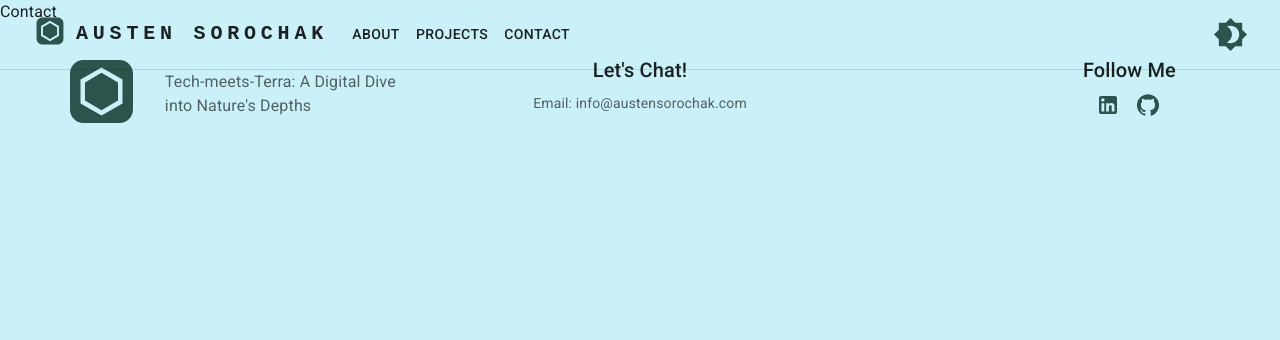
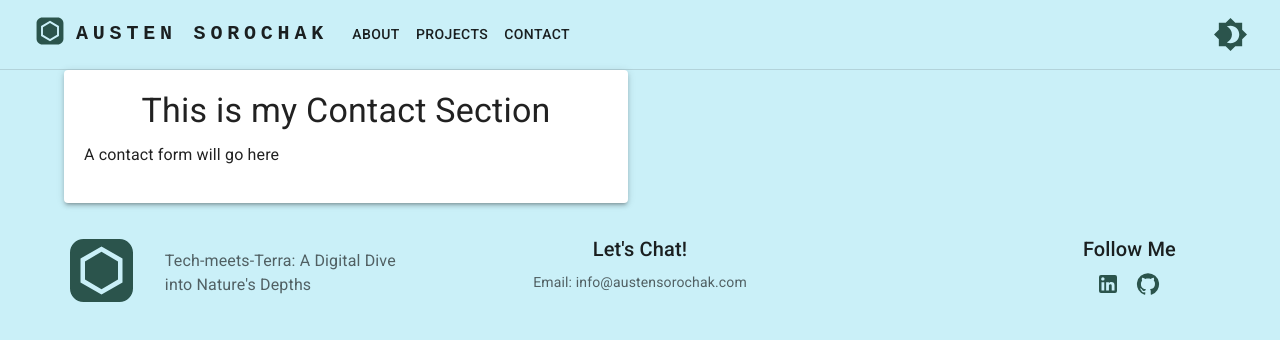
Before and after one commit to sorochak/portfolio-website, a React (Create React App) app: page /contact in a window 1280 px wide. Shown: the top 340 px of the page. Built offline with nearby package versions, Linux system fonts and the light colour scheme.

Commit message:
update projects and contacts

```diff
--- a/src/components/Header.jsx
+++ b/src/components/Header.jsx
@@ -71,7 +71,7 @@ const Header = () => {
 
   return (
     <AppBar
-      position="absolute"
+      position={isHomePage ? "absolute" : "relative"}
       // Set the shadow depth to zero, making the AppBar flat without shadows.
       elevation={0}
       style={{
--- a/src/pages/Contact.jsx
+++ b/src/pages/Contact.jsx
@@ -1,9 +1,24 @@
-import { Box, Typography } from "@mui/material";
+import { Box, Typography, Container, Grid, Paper } from "@mui/material";
 
 const Contact = () => {
   return (
     <Box>
-      <Typography>Contact</Typography>
+      <Container maxWidth="lg">
+      <Grid container spacing={3}>
+        <Grid item xs={12} md={6}>
+          <Paper id="about-section" elevation={3} style={{ padding: '20px' }}>
+            <Box display="flex" flexDirection="column" alignItems="center">
+              <Typography variant="h4" gutterBottom>
+                This is my Contact Section
+              </Typography>
+            </Box>
+            <Typography variant="body1" sx={{ mb: 2 }}>
+            A contact form will go here
+            </Typography>
+          </Paper>
+        </Grid>
+      </Grid>
+    </Container>
     </Box>
   );
 };
--- a/src/pages/Projects.jsx
+++ b/src/pages/Projects.jsx
@@ -1,9 +1,24 @@
-import { Box, Typography } from "@mui/material";
+import { Box, Typography, Container, Grid, Paper } from "@mui/material";
 
 const Projects = () => {
   return (
     <Box>
-      <Typography>Projects</Typography>
+      <Container maxWidth="lg">
+      <Grid container spacing={3}>
+        <Grid item xs={12} md={6}>
+          <Paper id="about-section" elevation={3} style={{ padding: '20px' }}>
+            <Box display="flex" flexDirection="column" alignItems="center">
+              <Typography variant="h4" gutterBottom>
+                This is my Projects Section
+              </Typography>
+            </Box>
+            <Typography variant="body1" sx={{ mb: 2 }}>
+            A bunch of text will go here...
+            </Typography>
+          </Paper>
+        </Grid>
+      </Grid>
+    </Container>
     </Box>
   );
 };
```
